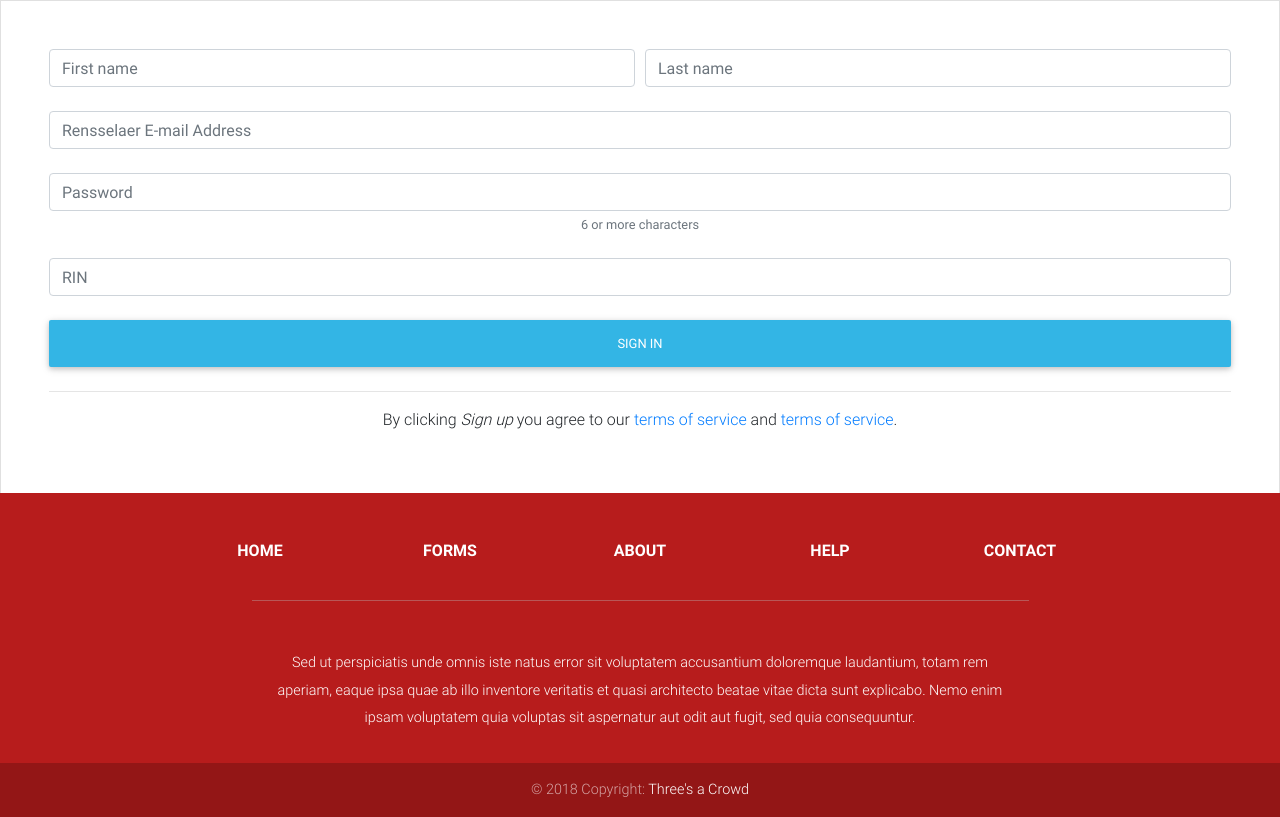
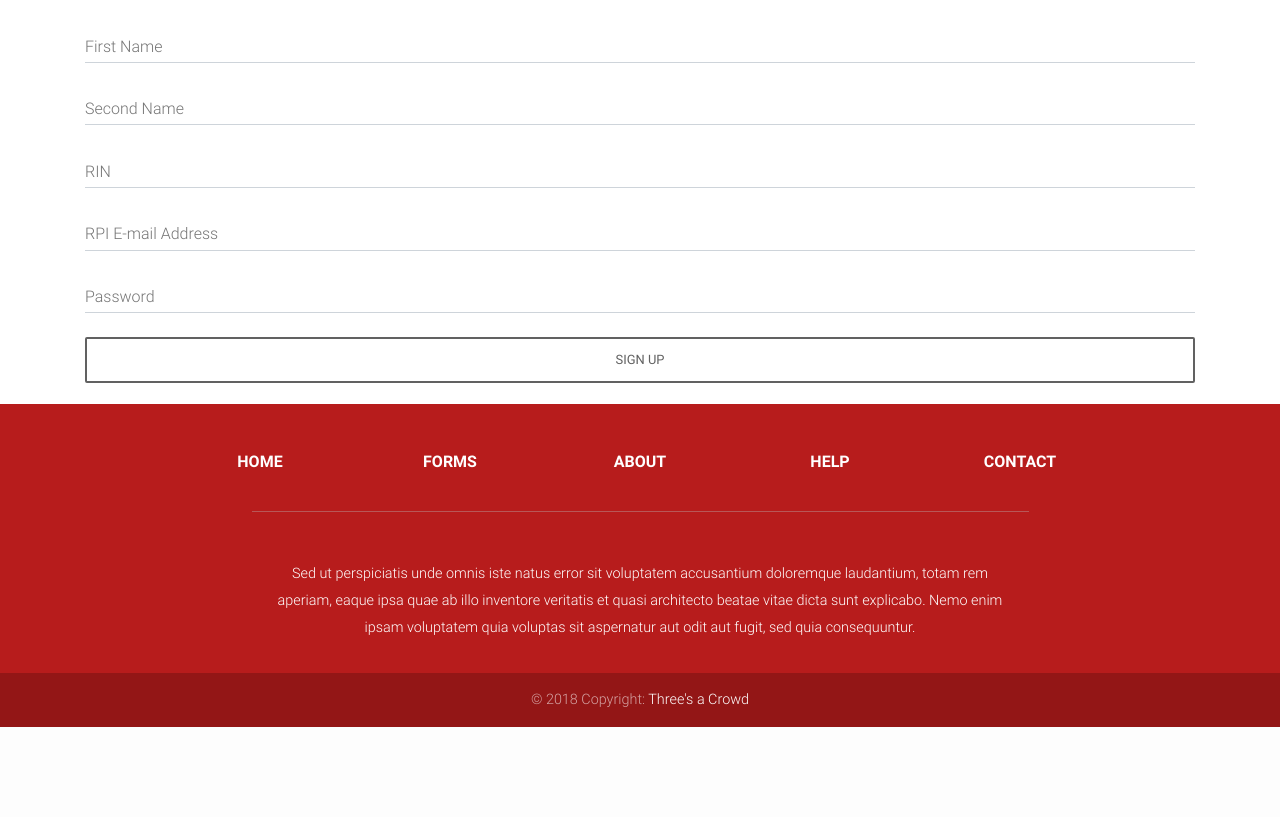
Before and after one commit to ortiza5/Threes-a-Crowd-SD-D-Project, a Flask app: page /register in a window 1280 px wide. Shown: the part 186-1003 px from the top of the page. After the commit the page ends 913 px from the top, so only its background shows below. Run offline with Flask 2, Linux system fonts and the light colour scheme; parts of the project's set-up code (start-up, migrations or seed data) failed here and were passed over; some libraries are stand-ins or nearby versions.

Commit message:
added register function

```diff
--- a/app.py
+++ b/app.py
@@ -65,10 +65,46 @@ def login():
 
     return render_template('login.html')
 
-@app.route('/register')
+@app.route('/register', methods=['GET', 'POST'])
 def register():
-
-	return render_template('register.html')
+    if request.method == 'POST':
+        # Get Form Fields
+        email = request.form['email']
+        password = request.form['password']
+        print(email)
+        # Open database connection
+        db = pymysql.connect(HOST,USER,PASSWORD,DBNAME )
+        # prepare a cursor object using cursor() method
+        cursor = db.cursor()
+        # execute SQL query using execute() method.
+        cursor.execute('SELECT EXISTS(SELECT * FROM user WHERE email=%s)', [email])
+        result = cursor.fetchall()
+        print(result[0][0])
+        if result[0][0]==0:
+            print('===============================')
+            try:
+                newpass = sha256_crypt.hash(password)
+                # Execute the SQL command
+                cursor.execute('INSERT INTO user VALUES (%s, %s, %s)', [email, newpass, 'student'])
+                # Commit your changes in the database
+                db.commit()
+                print('added user')
+                session['logged_in'] = True
+                session['user'] = email
+            except:
+                # Rollback in case there is any error
+                db.rollback()
+                error = 'Invalid register'
+                return render_template('register.html', error=error)
+            db.close()
+            print('registered')
+            return render_template('correct.html')
+        else:
+            db.close()
+            print('Email address is already registered')
+            error = 'Invalid register'
+            return render_template('register.html', error=error)
+    return render_template('register.html')
 
 @app.route('/forms')
 def forms():
--- a/templates/register.html
+++ b/templates/register.html
@@ -14,48 +14,48 @@
 </header>
 <!--Main Navigation-->
 
+
 <!--Main layout-->
 <main>
-  <!-- Default form register -->
-  <form class="text-center border border-light p-5">
+	<div class="container mt-4">
+		<!-- Form -->
+		<form class="text-center" style="color: #B71C1C" action="" method="POST">
 
-      <!-- <p class="h4 mb-4">Sign up</p> -->
-
-      <div class="form-row mb-4">
-          <div class="col">
-              <!-- First name -->
-              <input type="text" id="defaultRegisterFormFirstName" class="form-control" placeholder="First name">
-          </div>
-          <div class="col">
-              <!-- Last name -->
-              <input type="text" id="defaultRegisterFormLastName" class="form-control" placeholder="Last name">
-          </div>
+			<!-- First -->
+			<div class="md-form">
+				<input type="text" id="materialRegisterFormFirst" class="form-control" name="first" value={{request.form.first}}>
+				<label for="materialRegisterFormFirst">First Name</label>
 			</div>
 
-      <!-- RCS email -->
-      <input type="email" id="defaultRegisterFormEmail" class="form-control mb-4" placeholder="Rensselaer E-mail Address">
+			<!-- Second -->
+			<div class="md-form">
+				<input type="text" id="materialRegisterFormSecond" class="form-control" name="second" value={{request.form.second}}>
+				<label for="materialRegisterFormSecond">Second Name</label>
+			</div>
+
+			<!-- RIN -->
+			<div class="md-form">
+				<input type="text" id="materialRegisterFormRIN" class="form-control" name="rin" value={{request.form.rin}}>
+				<label for="materialRegisterFormRIN">RIN</label>
+			</div>
+
+			<!-- Email -->
+			<div class="md-form">
+				<input type="email" id="materialRegisterFormEmail" class="form-control" name="email" value={{request.form.email}}>
+				<label for="materialRegisterFormEmail">RPI E-mail Address</label>
+			</div>
 
 			<!-- Password -->
-      <input type="password" id="defaultRegisterFormPassword" class="form-control" placeholder="Password" aria-describedby="defaultRegisterFormPasswordHelpBlock">
-      <small id="defaultRegisterFormPasswordHelpBlock" class="form-text text-muted mb-4">
-          6 or more characters
-      </small>
-
-      <!-- RIN -->
-      <input type="text" id="defaultRegisterPhonePassword" class="form-control" placeholder="RIN" aria-describedby="defaultRegisterFormPhoneHelpBlock">
+			<div class="md-form">
+				<input type="password" id="materialRegisterFormPassword" class="form-control" name="password" value={{request.form.password}}>
+				<label for="materialRegisterFormPassword">Password</label>
+			</div>
 
 			<!-- Sign up button -->
-      <button class="btn btn-info my-4 btn-block" type="submit">Sign in</button>
-
-      <hr>
-
-      <!-- Terms of service -->
-      <p>By clicking
-          <em>Sign up</em> you agree to our
-          <a href="" target="_blank">terms of service</a> and
-          <a href="" target="_blank">terms of service</a>. </p>
+			<button class="btn btn-outline-info btn-rounded btn-block my-4 waves-effect z-depth-0 btn-outline-grey" type="submit">Sign up</button>
 
 		</form>
+	</div>
 	<!-- Default form register -->
 </main>
 <!--Main layout-->
```
Lines whose indentation alone changed are shown as unchanged.
